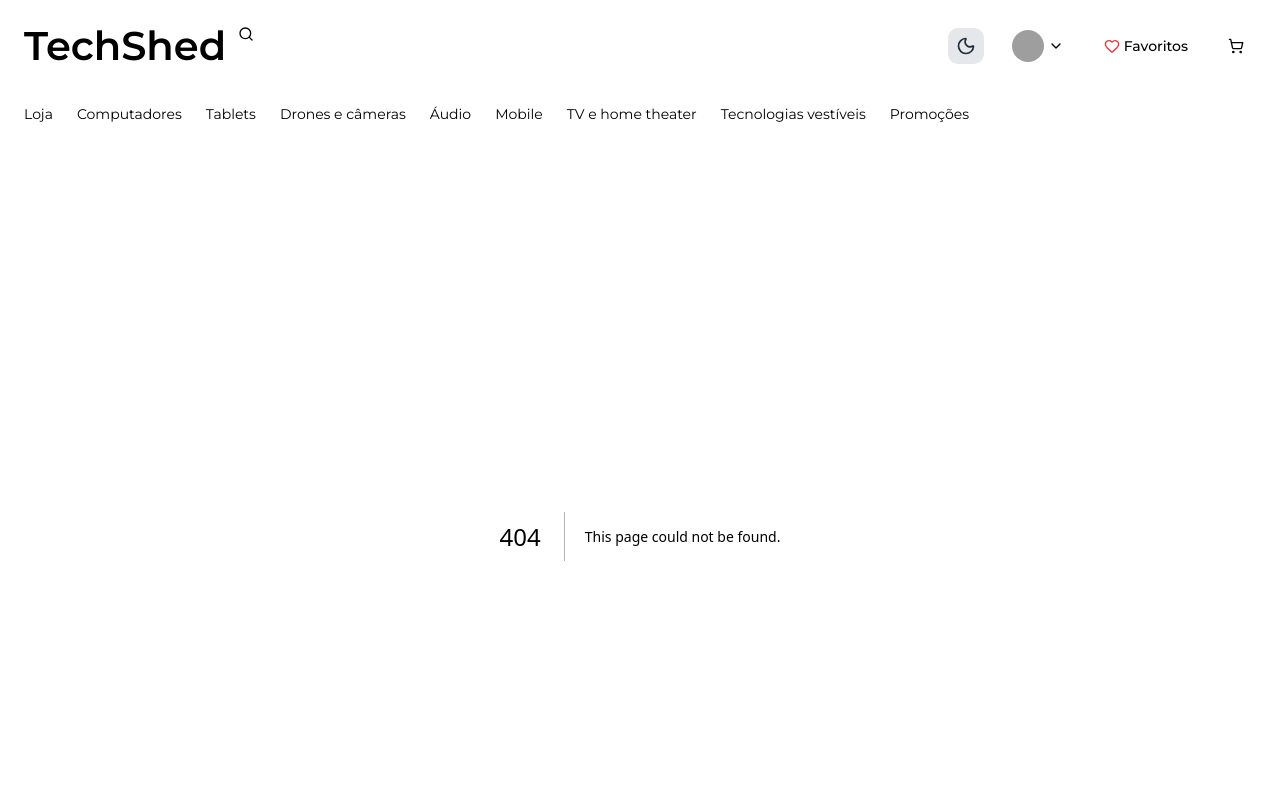
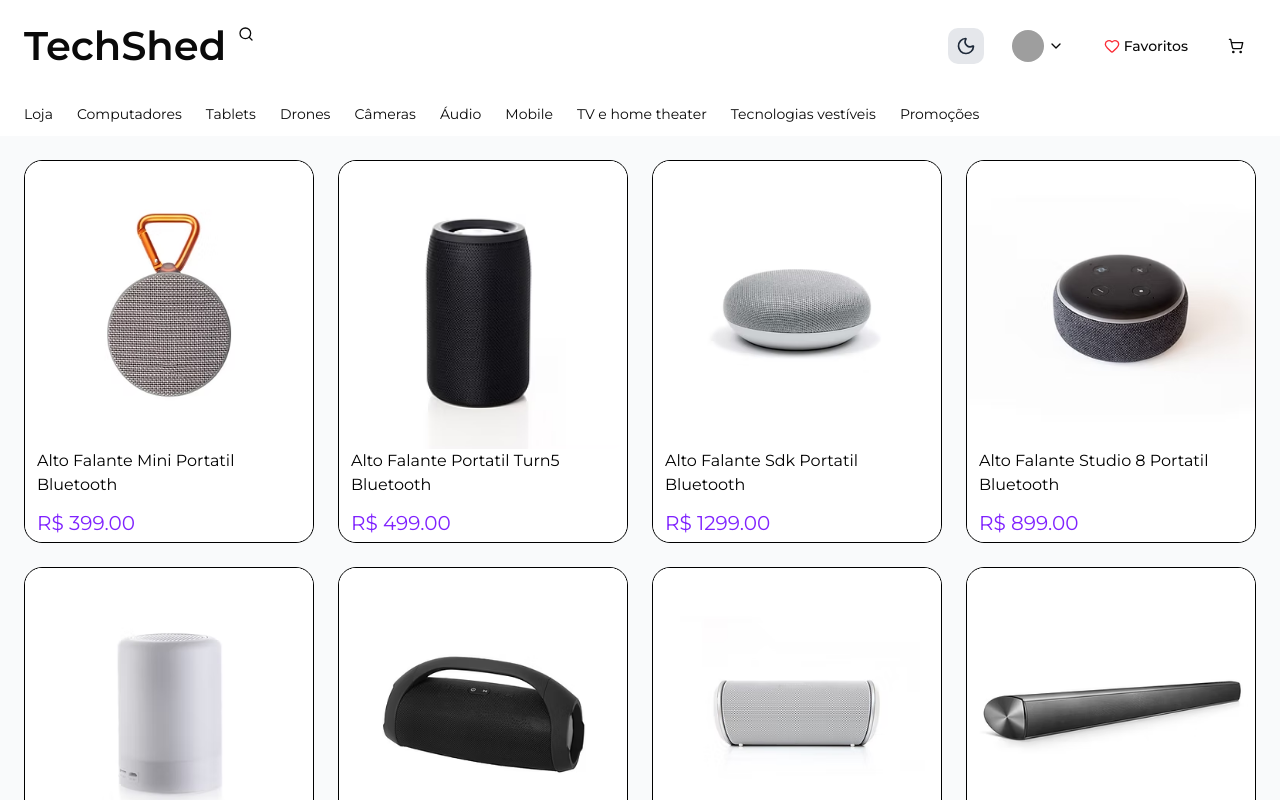
Before and after one commit to kleber-goncalves/techshed, a Next.js app: page /categoria/autofalantes in a window 1280 px wide. Before the commit this address had no page. Shown: the top 800 px of the page. Built offline with nearby package versions, Linux system fonts and the light colour scheme; grey boxes are pictures that could not be loaded.

Commit message:
Implementa categorias dinamicas e documenta fluxo

```diff
--- /dev/null
+++ b/src/app/categoria/[categoria]/page.jsx
@@ -0,0 +1,34 @@
+import { produtos } from "@/data/produtos";
+import ProductCard from "@/components/components-loja/ProductCard";
+import { categorySlugMap } from "@/data/categories";
+
+export default async function Categoria({ params }) {
+    const { categoria } = await params;
+    const slug = String(categoria || "").toLowerCase().trim();
+    const key = categorySlugMap[slug] ?? slug;
+
+    const listaCompleta = Object.values(produtos).flat();
+    const listaPorChave = produtos[key];
+
+    const produtosCategoria = Array.isArray(listaPorChave)
+        ? listaPorChave
+        : listaCompleta.filter(
+              (produto) => produto.category === slug || produto.category === key,
+          );
+
+    if (produtosCategoria.length === 0) {
+        return (
+            <div className="flex h-screen items-center justify-center">
+                <h1 className="text-xl">Nenhum produto encontrado</h1>
+            </div>
+        );
+    }
+
+    return (
+        <section className="grid grid-cols-4 gap-6 p-6">
+            {produtosCategoria.map((produto) => (
+                <ProductCard key={produto.id} produto={produto} />
+            ))}
+        </section>
+    );
+}
--- a/src/components/nav.jsx
+++ b/src/components/nav.jsx
@@ -1,17 +1,19 @@
 import Link from "next/link";
+import { navCategories } from "@/data/categories";
 
 export default function Nav() {
     return (
         <nav className="flex items-center gap-6 px-6 py-3 bg-white dark:bg-black text-sm">
-            <Link href="/loja" >Loja</Link>
-            <a>Computadores</a>
-            <a>Tablets</a>
-            <a>Drones e câmeras</a>
-            <a>Áudio</a>
-            <a>Mobile</a>
-            <a>TV e home theater</a>
-            <a>Tecnologias vestíveis</a>
-            <a>Promoções</a>
+            <Link href="/loja">Loja</Link>
+            {navCategories.map((categoria) => (
+                <Link
+                    key={categoria.slug}
+                    href={`/categoria/${categoria.slug}`}
+                >
+                    {categoria.label}
+                </Link>
+            ))}
+            <Link href="/loja">Promoções</Link>
         </nav>
     );
 }
--- /dev/null
+++ b/src/data/categories.js
@@ -0,0 +1,34 @@
+export const categorySlugMap = {
+    desktop: "desktops",
+    desktops: "desktops",
+    tablet: "tablets",
+    tablets: "tablets",
+    camera: "cameras",
+    cameras: "cameras",
+    drone: "quadcopters",
+    drones: "quadcopters",
+    quadcopter: "quadcopters",
+    quadcopters: "quadcopters",
+    audio: "autofalantes",
+    autofalante: "autofalantes",
+    autofalantes: "autofalantes",
+    mobile: "celulares",
+    celular: "celulares",
+    celulares: "celulares",
+    smartstv: "smartstv",
+    tv: "smartstv",
+    "tv-e-home-theater": "smartstv",
+    smartwatch: "smartwatch",
+    "tecnologias-vestiveis": "smartwatch",
+};
+
+export const navCategories = [
+    { label: "Computadores", slug: "desktops" },
+    { label: "Tablets", slug: "tablets" },
+    { label: "Drones", slug: "quadcopters" },
+    { label: "Câmeras", slug: "cameras" },
+    { label: "Áudio", slug: "autofalantes" },
+    { label: "Mobile", slug: "celulares" },
+    { label: "TV e home theater", slug: "smartstv" },
+    { label: "Tecnologias vestíveis", slug: "smartwatch" },
+];
```
Also changed, not shown: 2 other files (tests, documents, lock files or other folders).
